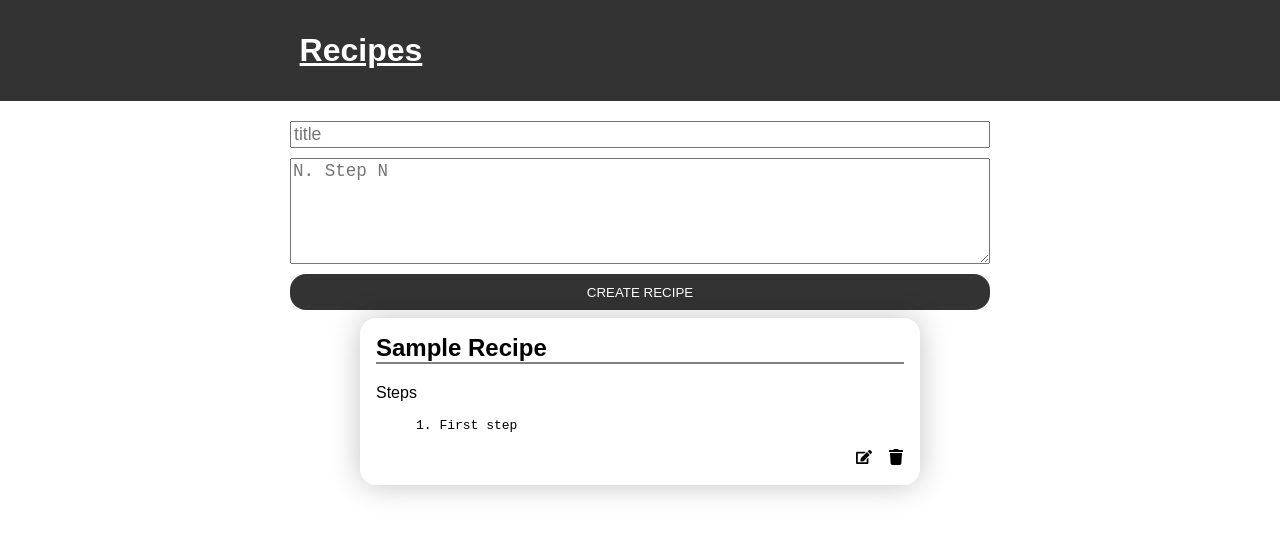
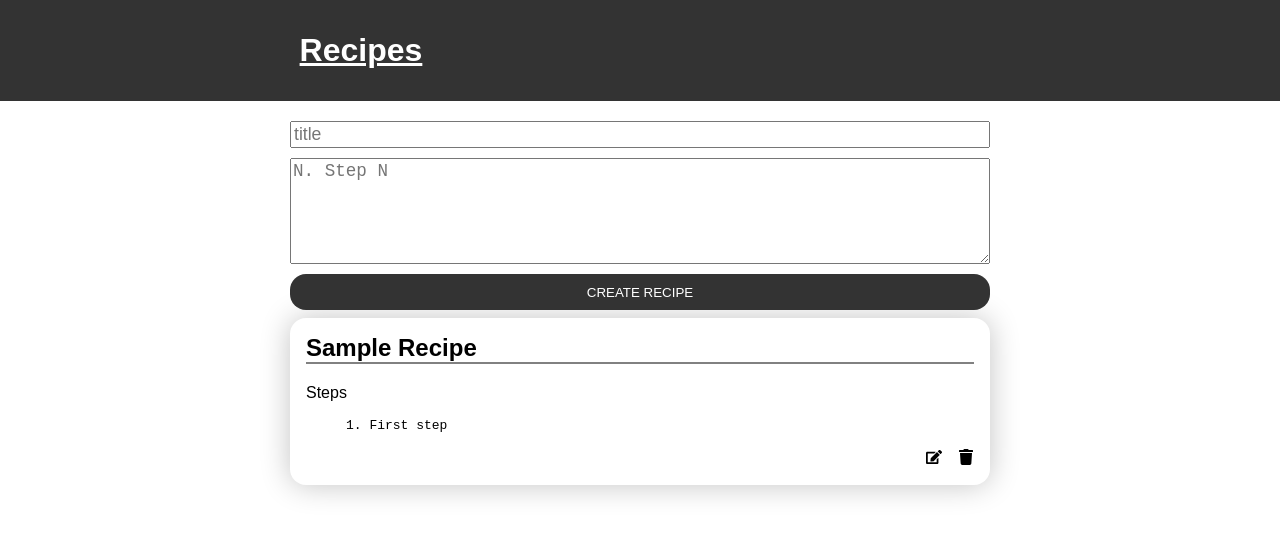
Before and after one commit to SanthoshKumar9028/recipe-keeper, a React (Create React App) app: page / in a window 1280 px wide. Shown: the top 536 px of the page. Built offline with nearby package versions, Linux system fonts and the light colour scheme; the HTML template or start-up script is replaced by a standard one.

Commit message:
Moved the state to root component

```diff
--- a/src/App.js
+++ b/src/App.js
@@ -1,11 +1,23 @@
+import { useState } from "react";
+
+import Header from "./Header";
 import CreateRecipe from "./CreateRecipe";
-import Header from "./Header";
+import Recipes from "./Recipes";
 
 export default function App() {
+  const [recipes, setRecipes] = useState([
+    { id: "1", title: "Sample Recipe", steps: "1. First step" },
+  ]);
+
+  const handleOnRecipeCreate = (data) => {
+    setRecipes([data, ...recipes]);
+  };
+
   return (
     <div>
       <Header title="Recipes" />
-      <CreateRecipe />
+      <CreateRecipe onRecipeCreate={handleOnRecipeCreate} />
+      <Recipes dataSource={recipes} />
     </div>
   );
 }
--- a/src/CreateRecipe.js
+++ b/src/CreateRecipe.js
@@ -1,16 +1,12 @@
 import React, { useState } from "react";
 import { v4 as uuid } from "uuid";
-import Recipes from "./Recipes";
 
-function CreateRecipe() {
-  const [recipes, setRecipes] = useState([
-    { id: "1", title: "Sample Recipe", steps: "1. First step" },
-  ]);
+function CreateRecipe({ onRecipeCreate }) {
   const [title, setTitle] = useState("");
   const [steps, setSteps] = useState("");
 
   const handleOnClick = () => {
-    setRecipes([{ id: uuid(), title, steps }, ...recipes]);
+    onRecipeCreate({ id: uuid(), title, steps });
   };
 
   const handleTitleChange = (e) => {
@@ -40,8 +36,6 @@ function CreateRecipe() {
       <button className="create-recipe__create-btn" onClick={handleOnClick}>
         Create Recipe
       </button>
-
-      <Recipes dataSource={recipes} />
     </div>
   );
 }
```
